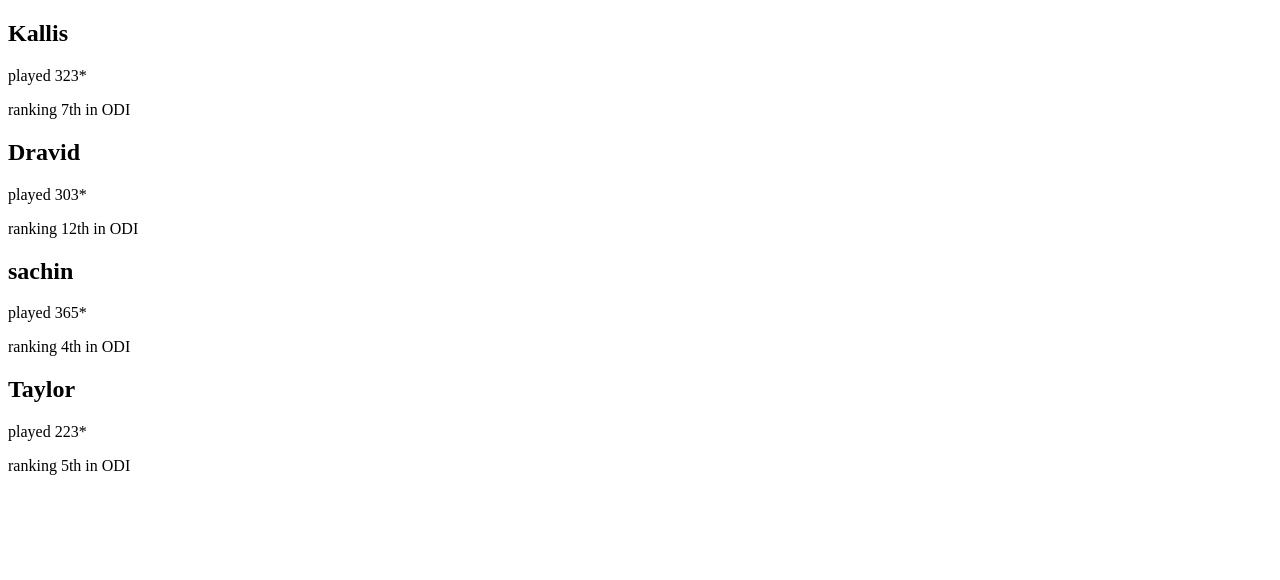
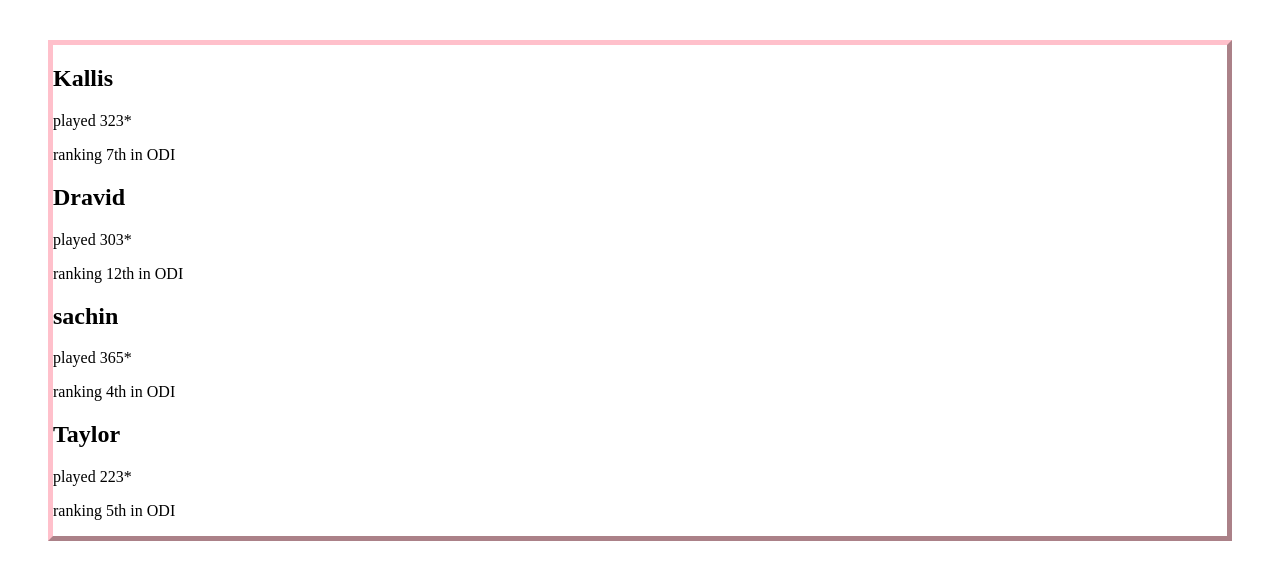
Before and after one commit to karthikeyansekar-sydney/DaytoDayCoding, a React (Create React App) app in the folder React/project-one/: page / in a window 1280 px wide. Shown: the top 580 px of the page. Built offline with nearby package versions, Linux system fonts and the light colour scheme.

Commit message:
Added Styles using styled-components

```diff
--- a/React/project-one/src/index.js
+++ b/React/project-one/src/index.js
@@ -1,5 +1,6 @@
 import React from 'react';
 import ReactDOM from 'react-dom';
+import {Div} from './styled'
 
 class Message extends React.Component {
   render() {
@@ -14,6 +15,9 @@ class Message extends React.Component {
   }
 }
 
+
+//Demo for cricket counter components
+//Starts
 let cricScore = {
   total: 260,
   wicket: 8,
@@ -60,7 +64,10 @@ const CricScoreCount = (props) => {
     </section>
   )
 }
+//Ends
 
+//Demo for multiplt components usage
+//Starts
 const Player = ({name,matches,rank}) => {
   return (
     <section>
@@ -73,13 +80,15 @@ const Player = ({name,matches,rank}) => {
 
 const Stat = () => {
   return(
-    <div>
+    <Div>
 <Player name="Kallis" matches={323} rank={7}/>
 <Player name="Dravid" matches={303} rank={12}/>
 <Player name="sachin" matches={365} rank={4}/>
 <Player name="Taylor" matches={223} rank={5}/>
-</div>
+</Div>
   )
 }
+//Ends
+
 ReactDOM.render(
   <Stat/>,document.getElementById('root'))
--- /dev/null
+++ b/React/project-one/src/styled.js
@@ -0,0 +1,6 @@
+import styled from 'styled-components';
+
+export const Div = styled.div`
+margin: 40px;
+border: 5px outset pink;
+`;
```
